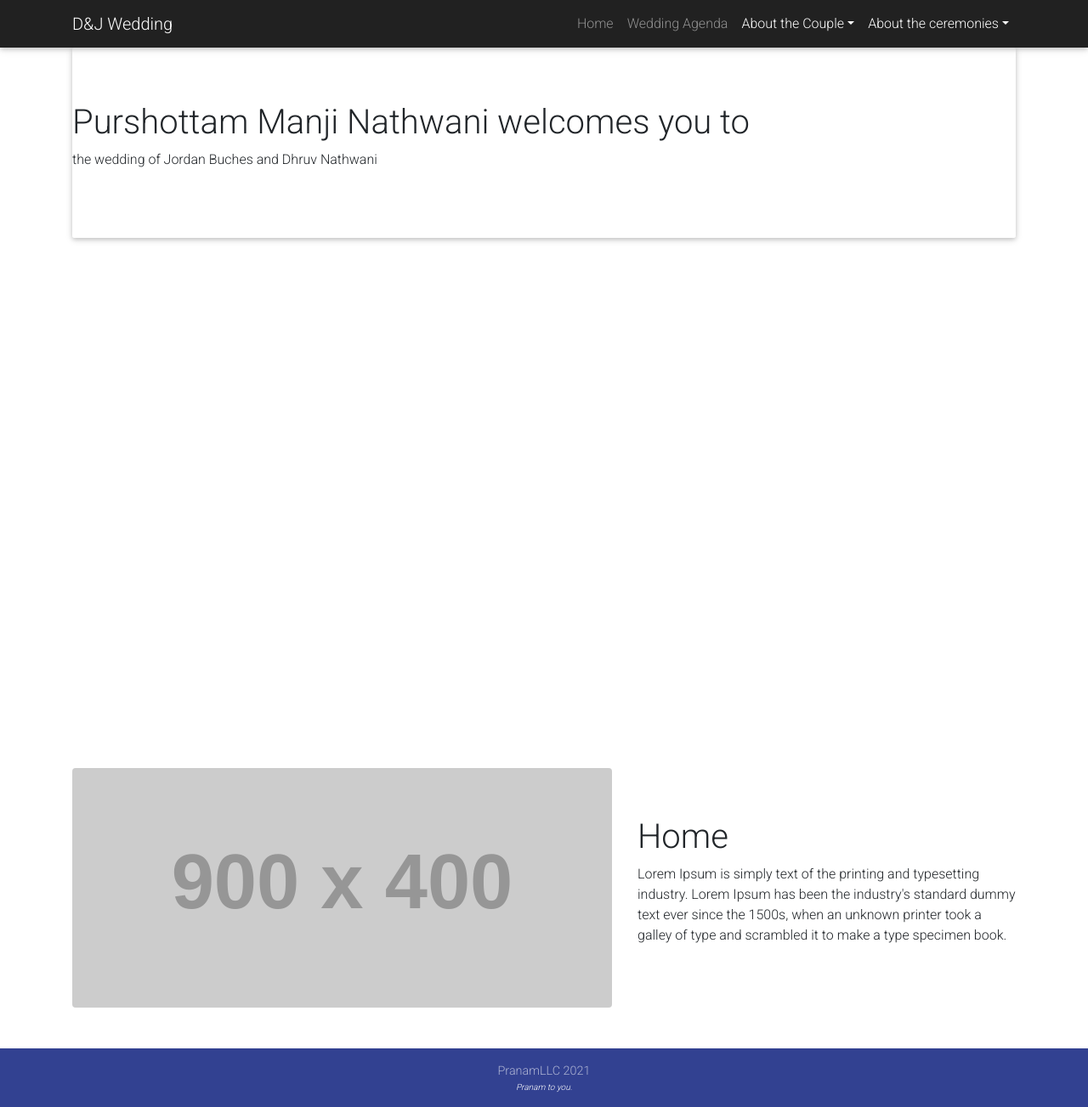
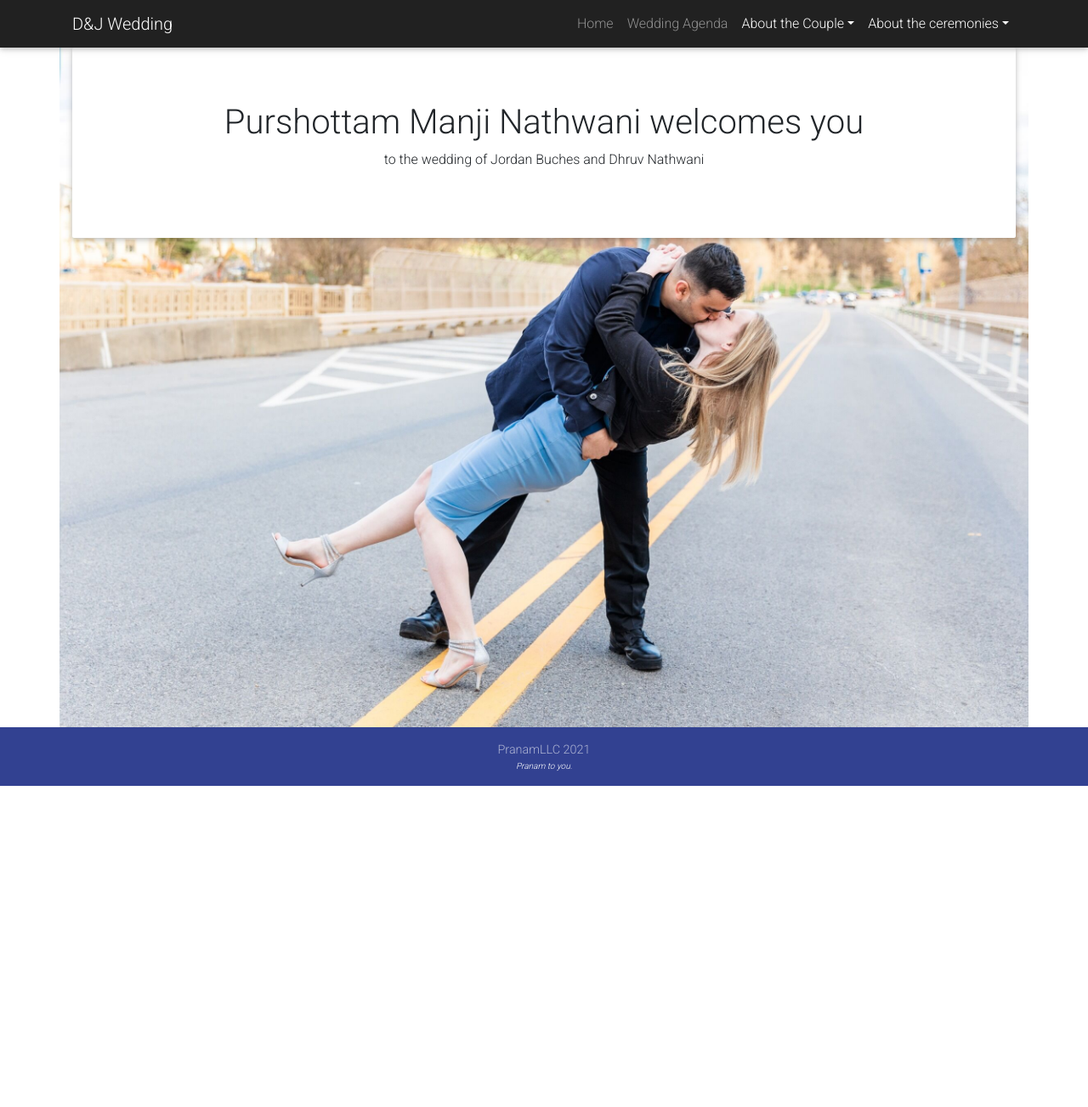
Before and after one commit to DnJWedding/DnJWedding.github.io, a React (Create React App) app: page / in a window 1280 px wide. Shown: the whole page at 85% size. After the commit the page ends 925 px from the top, so only its background shows below. Built offline with nearby package versions, Linux system fonts and the light colour scheme.

Commit message:
fixing home page a bit

```diff
--- a/src/components/Home.jsx
+++ b/src/components/Home.jsx
@@ -1,36 +1,18 @@
 import React from "react";
 import Jumbotron from 'react-bootstrap/Jumbotron';
+import background from "./../images/tipNkiss.jpg"
 
 function Home() {
   return (
     <div className="home">
-      <div class="container">
+      <div class="container background"  style={{ backgroundImage: `url(${background})` }}>
         <div class="banner">
           <Jumbotron fluid>
-            <h1>Purshottam Manji Nathwani welcomes you to</h1>
-            <p>
-                the wedding of Jordan Buches and Dhruv Nathwani
-            </p>
+            <h1>Purshottam Manji Nathwani welcomes you</h1>
+            <p>to the wedding of Jordan Buches and Dhruv Nathwani</p>
           </Jumbotron>
         </div>
-        <div class="row align-items-center my-5">
-          <div class="col-lg-7">
-            <img
-              class="img-fluid rounded mb-4 mb-lg-0"
-              src="http://placehold.it/900x400"
-              alt=""
-            />
-          </div>
-          <div class="col-lg-5">
-            <h1 class="font-weight-light">Home</h1>
-            <p>
-              Lorem Ipsum is simply text of the printing and typesetting
-              industry. Lorem Ipsum has been the industry's standard dummy text
-              ever since the 1500s, when an unknown printer took a galley of
-              type and scrambled it to make a type specimen book.
-            </p>
-          </div>
-        </div>
+
       </div>
     </div>
   );
--- a/src/index.css
+++ b/src/index.css
@@ -6,12 +6,16 @@ body {
   -webkit-font-smoothing: antialiased;
   -moz-osx-font-smoothing: grayscale;
 }
-.banner {
-  backgroundImage: "url('C:\Users\phna001\Documents\DnJWedding.github.io\src\Images\tipNkiss.jpg')";
+.background {
   height: 100vh;
+  /*width:  100%;*/
   background-position: center;
   background-repeat: no-repeat;
   background-size: cover;
+  background-position: absolute;
+}
+.banner {
+  text-align: center;
 }
 code {
   font-family: source-code-pro, Menlo, Monaco, Consolas, 'Courier New',
@@ -21,3 +25,6 @@ code {
   font-size: 10px;
   font-style: italic;
 }
+.jumbotron {
+    background: rgba(204, 204, 204, 0.5);
+}
--- a/src/index.js
+++ b/src/index.js
@@ -1,6 +1,7 @@
 import React from "react";
 import ReactDOM from "react-dom";
 import "./index.css";
+import "bootstrap/dist/css/bootstrap.min.css";
 import '@fortawesome/fontawesome-free/css/all.min.css';
 import 'bootstrap-css-only/css/bootstrap.min.css';
 import 'mdbreact/dist/css/mdb.css';
```
